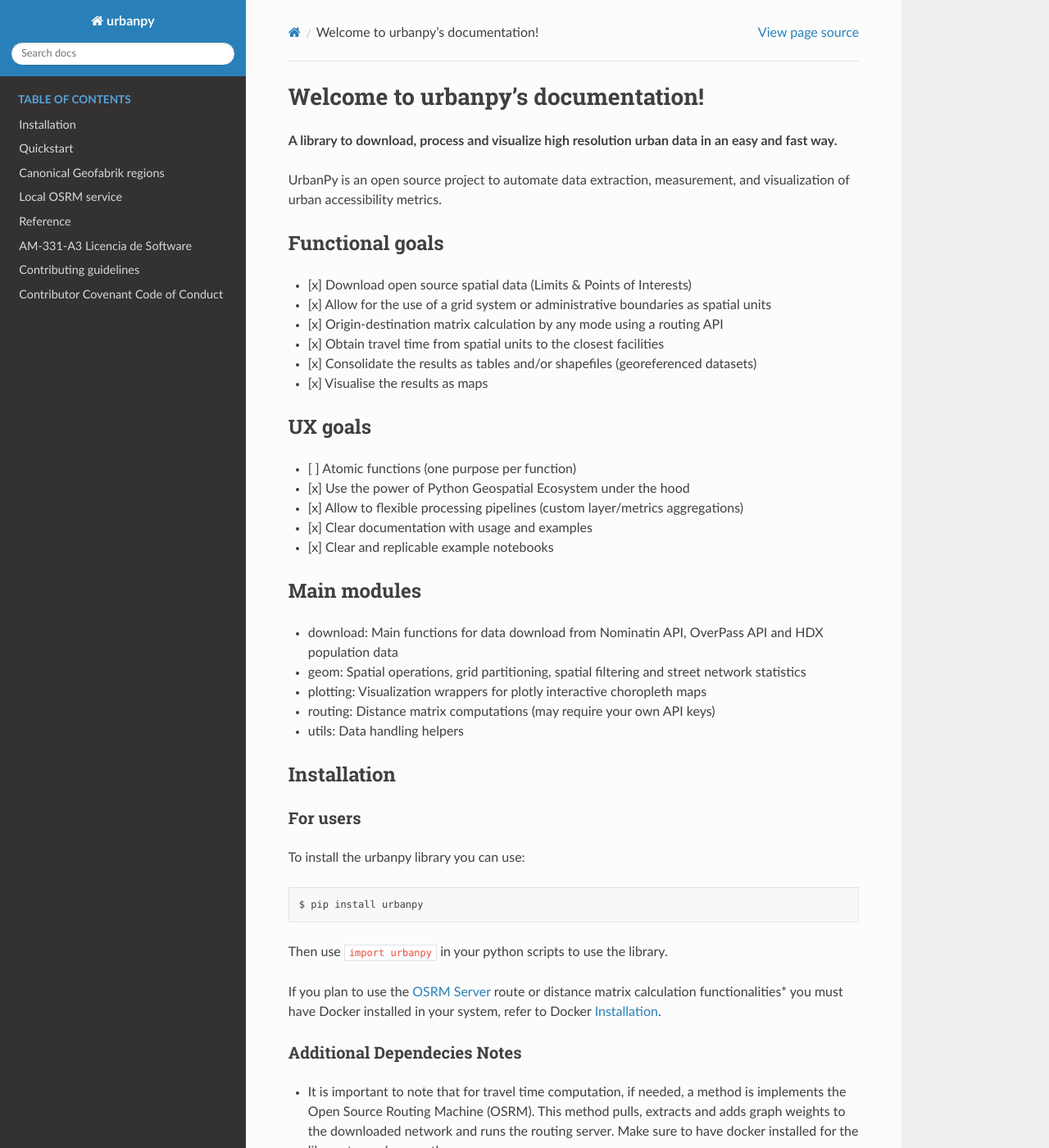
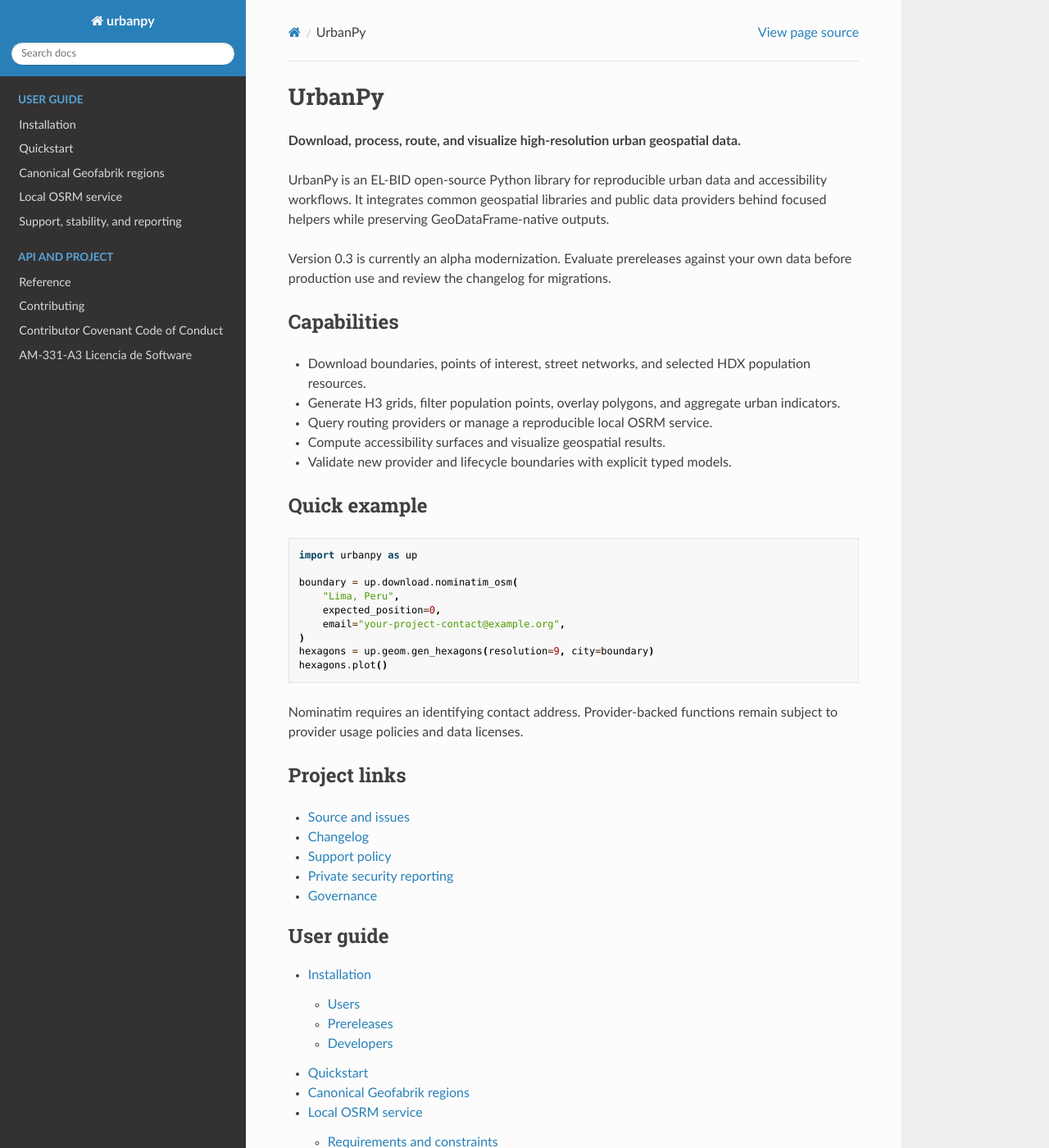
Before and after one commit to EL-BID/urbanpy, a Sphinx documentation site: the page built from docs/source/index.rst, in a window 1280 px wide and 1400 px high. Shown: the whole window at 82% size. Built offline with Sphinx 7.4.7 and the Read the Docs theme 3.1.0, drawn with Linux system fonts in a browser that asks for light colours; some of the changed text lies outside the part shown.

Commit message:
docs: prepare community and support surface

```diff
--- a/docs/source/index.rst
+++ b/docs/source/index.rst
@@ -1,163 +1,77 @@
-Welcome to urbanpy's documentation!
-===================================
+UrbanPy
+*******
 
-**A library to download, process and visualize high resolution urban
-data in an easy and fast way.**
+**Download, process, route, and visualize high-resolution urban geospatial
+data.**
 
-UrbanPy is an open source project to automate data extraction,
-measurement, and visualization of urban accessibility metrics.
+UrbanPy is an EL-BID open-source Python library for reproducible urban data and
+accessibility workflows. It integrates common geospatial libraries and public
+data providers behind focused helpers while preserving GeoDataFrame-native
+outputs.
 
-Functional goals
-----------------
+Version 0.3 is currently an alpha modernization. Evaluate prereleases against
+your own data before production use and review the changelog for migrations.
 
--  [x] Download open source spatial data (Limits & Points of Interests)
--  [x] Allow for the use of a grid system or administrative boundaries
-   as spatial units
--  [x] Origin-destination matrix calculation by any mode using a routing
-   API
--  [x] Obtain travel time from spatial units to the closest facilities
--  [x] Consolidate the results as tables and/or shapefiles (georeferenced datasets)
--  [x] Visualise the results as maps
-
-UX goals
---------
-
--  [ ] Atomic functions (one purpose per function)
--  [x] Use the power of Python Geospatial Ecosystem under the hood
--  [x] Allow to flexible processing pipelines (custom layer/metrics
-   aggregations)
--  [x] Clear documentation with usage and examples
--  [x] Clear and replicable example notebooks
-
-Main modules
+Capabilities
 ------------
 
--  download: Main functions for data download from Nominatin API,
-   OverPass API and HDX population data
--  geom: Spatial operations, grid partitioning, spatial filtering and
-   street network statistics
--  plotting: Visualization wrappers for plotly interactive choropleth
-   maps
--  routing: Distance matrix computations (may require your own API keys)
--  utils: Data handling helpers
+- Download boundaries, points of interest, street networks, and selected HDX
+  population resources.
+- Generate H3 grids, filter population points, overlay polygons, and aggregate
+  urban indicators.
+- Query routing providers or manage a reproducible local OSRM service.
+- Compute accessibility surfaces and visualize geospatial results.
+- Validate new provider and lifecycle boundaries with explicit typed models.
 
-Installation
-------------
+Quick example
+-------------
 
-For users
-~~~~~~~~~
+.. code-block:: python
 
-To install the urbanpy library you can use:
+   import urbanpy as up
 
-.. code:: sh
+   boundary = up.download.nominatim_osm(
+       "Lima, Peru",
+       expected_position=0,
+       email="your-project-contact@example.org",
+   )
+   hexagons = up.geom.gen_hexagons(resolution=9, city=boundary)
+   hexagons.plot()
 
-    $ pip install urbanpy
+Nominatim requires an identifying contact address. Provider-backed functions
+remain subject to provider usage policies and data licenses.
 
-Then use ``import urbanpy`` in your python scripts to use the library.
+Project links
+-------------
 
-If you plan to use the `OSRM Server <http://project-osrm.org/>`__ route
-or distance matrix calculation functionalities\* you must have Docker
-installed in your system, refer to Docker
-`Installation <https://www.docker.com/products/docker-desktop>`__.
-
-Additional Dependecies Notes
-~~~~~~~~~~~~~~~~~~~~~~~~~~~~
-
--  It is important to note that for travel time computation, if needed,
-   a method is implements the Open Source Routing Machine (OSRM). This
-   method pulls, extracts and adds graph weights to the downloaded
-   network and runs the routing server. Make sure to have docker
-   installed for the library to work correctly.
-
--  Urbanpy provides a simple approximation with nearest neighbor search
-   using a BallTree and haversine distance, but the difference between
-   real travel time and the approximation may vary from city to city.
-
--  Additionally, the use of spatial libraries like osmnx, geopandas and
-   h3 require certain extra packages. Specifically, for rtree (spatial
-   indexing to allow spatial joins) libspatialindex is required. OSMnx
-   and Geopandas requiere GDAL as well. If not handled by installing
-   geopandas's dependencies, installing fiona, pyproj and shapely should
-   satisfy the requirements. Another way to ensure all dependencies are
-   met, installing osmnx via conda should suffice. H3 requires cc, make,
-   and cmake in your $PATH when installing, otherwise installation will
-   not be successful. Please refer to `h3's
-   documentation <https://github.com/uber/h3>`__ for a more detailed
-   guide on installation options and requirements.
-
-Examples
-~~~~~~~~
-
-UrbanPy lets you download and visualize city boundaries extremely easy:
-
-.. code:: python
-
-    import urbanpy as up
-
-    boundaries = up.download.nominatim_osm('Lima, Peru', expected_position=2)
-    boundaries.plot()
-
-Since ``boundaries`` is a GeoDataFrame it can be easily plotted with the
-method ``.plot()``. You can also generate hexagons to fill the city
-boundaries in a oneliner.
-
-.. code:: python
-
-    hexs, hexs_centroids = up.geom.gen_hexagons(resolution=9, city=boundaries)
-
-Also check our `example notebooks </notebooks>`__, and if you have
-examples or visualizations of your own, we encourage you to share
-contribute.
-
-For developers
-~~~~~~~~~~~~~~
-
-If you plan to contribute or customize urbanpy first clone this repo and
-cd into it. Then, we strongly recommend you to create a virtual
-environment. You can use conda, this installation manage some
-complicated C spatial library dependencies:
-
-.. code:: sh
-
-    $ conda env create -n urbanpy -f environment.yml python=3.6
-    $ conda activate urbanpy
-
-Or if you are more confident about your setup, you can use pip:
-
-.. code:: sh
-
-    $ python3 -m venv .env
-    $ source .env/bin/activate
-    (.env) $ pip install -r requirements.txt
-
-
-Authors
--------
-
-UrbanPy's original authors are Claudio Ortega
-(`socials <https://www.linkedin.com/in/claudioortega27/>`__) and Andrés
-Regal (`socials <https://www.linkedin.com/in/andrés-regal/>`__).
-
-\*Current support is tested on Linux Ubuntu 18.04 & Mac OS Catalina,
-coming soon we will test and support Windows 10.
-
-Indices and tables
-==================
-
-* :ref:`genindex`
-* :ref:`modindex`
-* :ref:`search`
-
+- `Source and issues <https://github.com/EL-BID/urbanpy>`__
+- `Changelog <https://github.com/EL-BID/urbanpy/blob/master/CHANGELOG.md>`__
+- `Support policy <https://github.com/EL-BID/urbanpy/blob/master/SUPPORT.md>`__
+- `Private security reporting <https://github.com/EL-BID/urbanpy/security/advisories/new>`__
+- `Governance <https://github.com/EL-BID/urbanpy/blob/master/GOVERNANCE.md>`__
 
 .. toctree::
-   :caption: Table of Contents
-   :maxdepth: 4
+   :caption: User guide
+   :maxdepth: 2
 
    usage/installation
    usage/quickstart
    usage/geofabrik
    usage/osrm
+   usage/support
+
+.. toctree::
+   :caption: API and project
+   :maxdepth: 3
+
    urbanpy
-   license
    contributing
    code_of_conduct
+   license
+
+Indices
+-------
+
+* :ref:`genindex`
+* :ref:`modindex`
+* :ref:`search`
```
Also changed, not shown: CHANGELOG.md (added, +53 -0 lines), GOVERNANCE.md (added, +35 -0 lines), README.md (+34 -36 lines), SECURITY.md (added, +36 -0 lines), SUPPORT.md (added, +20 -0 lines), docs/source/contributing.rst (+30 -52 lines), docs/source/usage/installation.rst (+37 -26 lines), docs/source/usage/support.rst (added, +32 -0 lines), pyproject.toml (+8 -1 lines), 1 other file.
